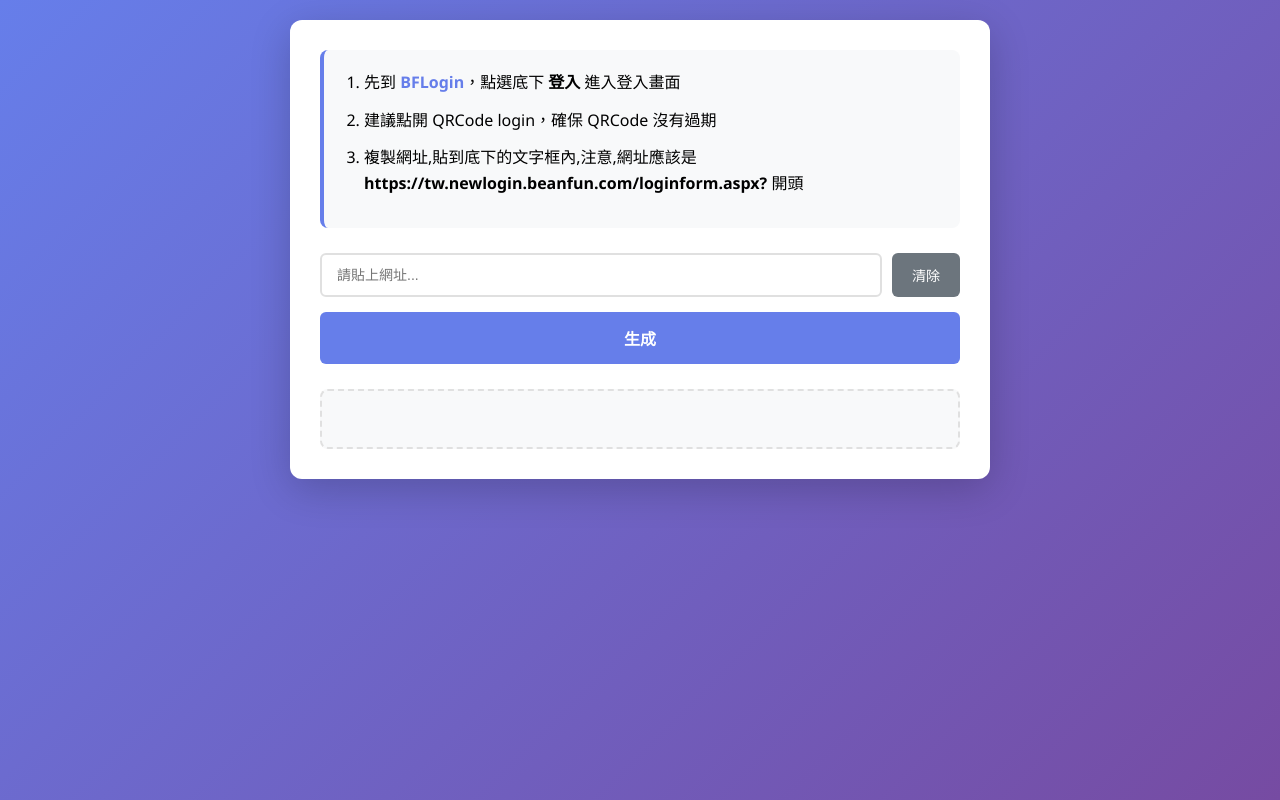
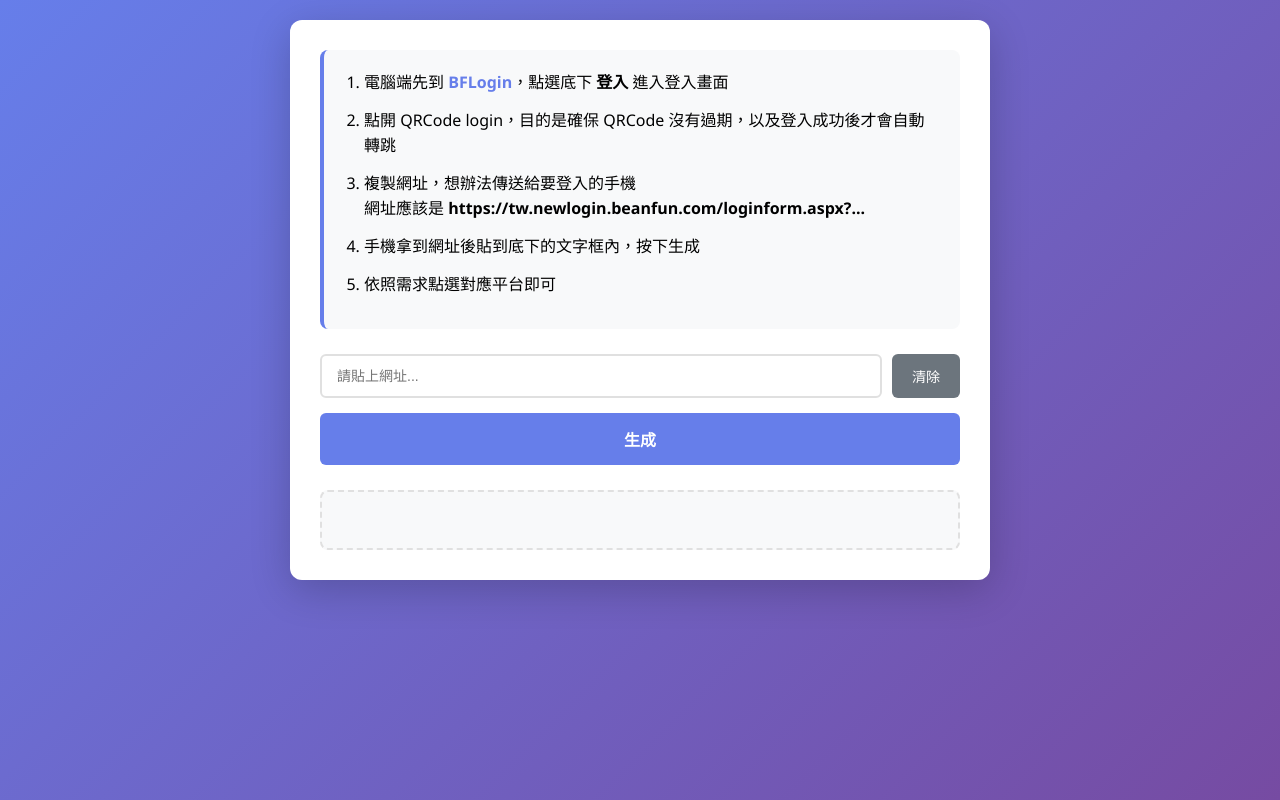
Before and after one commit to darkk6/bf-login-helper, a website: page public/index.html in a window 1280 px wide. Drawn offline with Linux system fonts and the light colour scheme.

Commit message:
Adjust instruction text

```diff
--- a/public/index.html
+++ b/public/index.html
@@ -10,9 +10,13 @@
     <div class="container">
         <div class="instructions">
             <ol>
-                <li>先到 <a target="_blank" href="https://tw.beanfun.com/game_zone/">BFLogin</a>，點選底下 <strong>登入</strong> 進入登入畫面</li>
-                <li>建議點開 QRCode login，確保 QRCode 沒有過期</li>
-                <li>複製網址,貼到底下的文字框內,注意,網址應該是 <strong>https://tw.newlogin.beanfun.com/loginform.aspx?</strong> 開頭</li>
+                <li>電腦端先到 <a target="_blank" href="https://tw.beanfun.com/game_zone/">BFLogin</a>，點選底下 <strong>登入</strong> 進入登入畫面</li>
+                <li>點開 QRCode login，目的是確保 QRCode 沒有過期，以及登入成功後才會自動轉跳</li>
+                <li>複製網址，想辦法傳送給要登入的手機<br/>
+                網址應該是 <strong>https://tw.newlogin.beanfun.com/loginform.aspx?...</strong>
+                </li>
+                <li>手機拿到網址後貼到底下的文字框內，按下生成</li>
+                <li>依照需求點選對應平台即可</li>
             </ol>
         </div>
 
```
